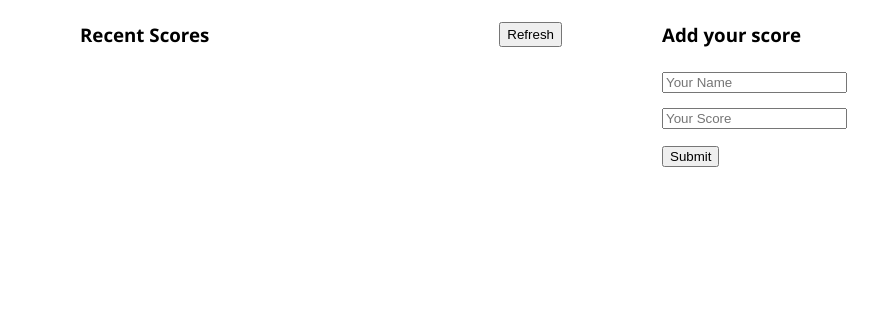
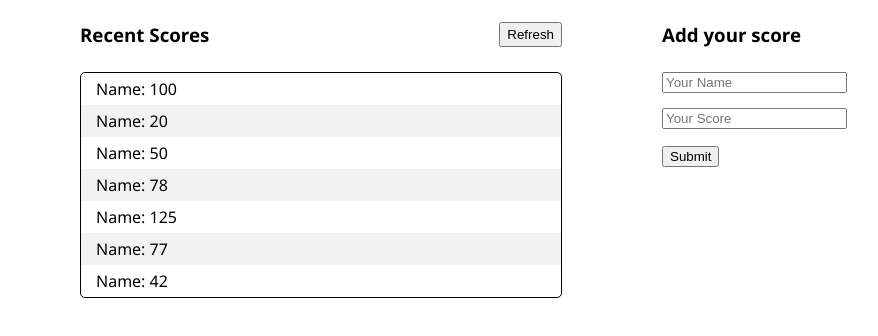
Before and after one commit to Maha-Magdy/leaderboard-list, a website built with webpack: page src/index.html in a window 1280 px wide. Shown: the part 104-440 px from the top of the page, without its empty margins (28-906 px from the left). Built offline with nearby package versions, Linux system fonts and the light colour scheme.

Commit message:
Basic setup for the functionality of the application

```diff
--- a/package.json
+++ b/package.json
@@ -21,7 +21,10 @@
   },
   "homepage": "https://github.com/Maha-Magdy/leaderboard-list#readme",
   "devDependencies": {
+    "@babel/core": "^7.15.5",
+    "@babel/preset-env": "^7.15.4",
     "babel-eslint": "^10.1.0",
+    "babel-loader": "^8.2.2",
     "css-loader": "^6.2.0",
     "eslint": "^7.32.0",
     "eslint-config-airbnb-base": "^14.2.1",
--- a/src/index.html
+++ b/src/index.html
@@ -17,7 +17,7 @@
                 <button type="reset">Refresh</button>
             </div>
             <div>
-                <ul id="recent-scores-list"></ul>
+                <div id="recent-scores-list"></div>
             </div>
         </div>
         <div class="w-50 p-lr">
--- a/src/index.js
+++ b/src/index.js
@@ -1 +1,24 @@
-import './css/style.css';
+import "./css/style.css";
+import { default as NewRecord } from "./new-record.js";
+import RecentScores from "./recent-scores.js";
+
+window.addEventListener("load", getRecentScores());
+
+function getRecentScores() {
+  const recentScoresList = document.getElementById("recent-scores-list");
+  let ul = document.createElement("ul");
+  const recentScores = RecentScores.getRecentScores();
+  console.log("Hey Baby :D", RecentScores.getRecentScores());
+  for (let i = 0; i < recentScores.length; i++) {
+    //   debugger;
+    const li = document.createElement("li");
+    li.appendChild(
+      document.createTextNode(
+        `${recentScores[i].name}: ${recentScores[i].score}`
+      )
+    );
+    ul.appendChild(li);
+  }
+
+  recentScoresList.appendChild(ul);
+}
--- /dev/null
+++ b/src/new-record.js
@@ -0,0 +1,6 @@
+export default class NewRecord {
+    constructor(name, score) {
+        this.name = name;
+        this.score = score;
+    }
+}
--- /dev/null
+++ b/src/recent-scores.js
@@ -0,0 +1,15 @@
+export default class RecentScores {
+  static getRecentScores() {
+    let recent_scores = [
+      { name: "Name", score: 100 },
+      { name: "Name", score: 20 },
+      { name: "Name", score: 50 },
+      { name: "Name", score: 78 },
+      { name: "Name", score: 125 },
+      { name: "Name", score: 77 },
+      { name: "Name", score: 42 }
+    ];
+
+    return recent_scores;
+  }
+}
--- a/src/sass/style.scss
+++ b/src/sass/style.scss
@@ -12,7 +12,7 @@ body {
 }
 
 .mb-15 {
-    margin-bottom: 15px;
+  margin-bottom: 15px;
 }
 
 .w-50 {
@@ -33,5 +33,20 @@ main {
 }
 
 .d-block {
-    display: block;
+  display: block;
 }
+
+#recent-scores-list ul {
+  list-style: none;
+  border: 1px solid black;
+  padding: 0;
+  border-radius: 5px;
+
+  li:nth-child(even) {
+    background-color: #f2f2f2;
+  }
+
+  li {
+    padding: 5px 15px;
+  }
+}
--- a/webpack.config.js
+++ b/webpack.config.js
@@ -8,8 +8,9 @@ module.exports = {
     path: path.resolve(__dirname, "dist"),
     clean: true,
   },
+  devtool: "inline-source-map",
   devServer: {
-    static: './dist',
+    static: "./dist",
   },
   plugins: [
     new HtmlWebpackPlugin({
```
Also changed, not shown: dist/bundle.js, dist/index.html, src/css/style.css, 2 other files.
